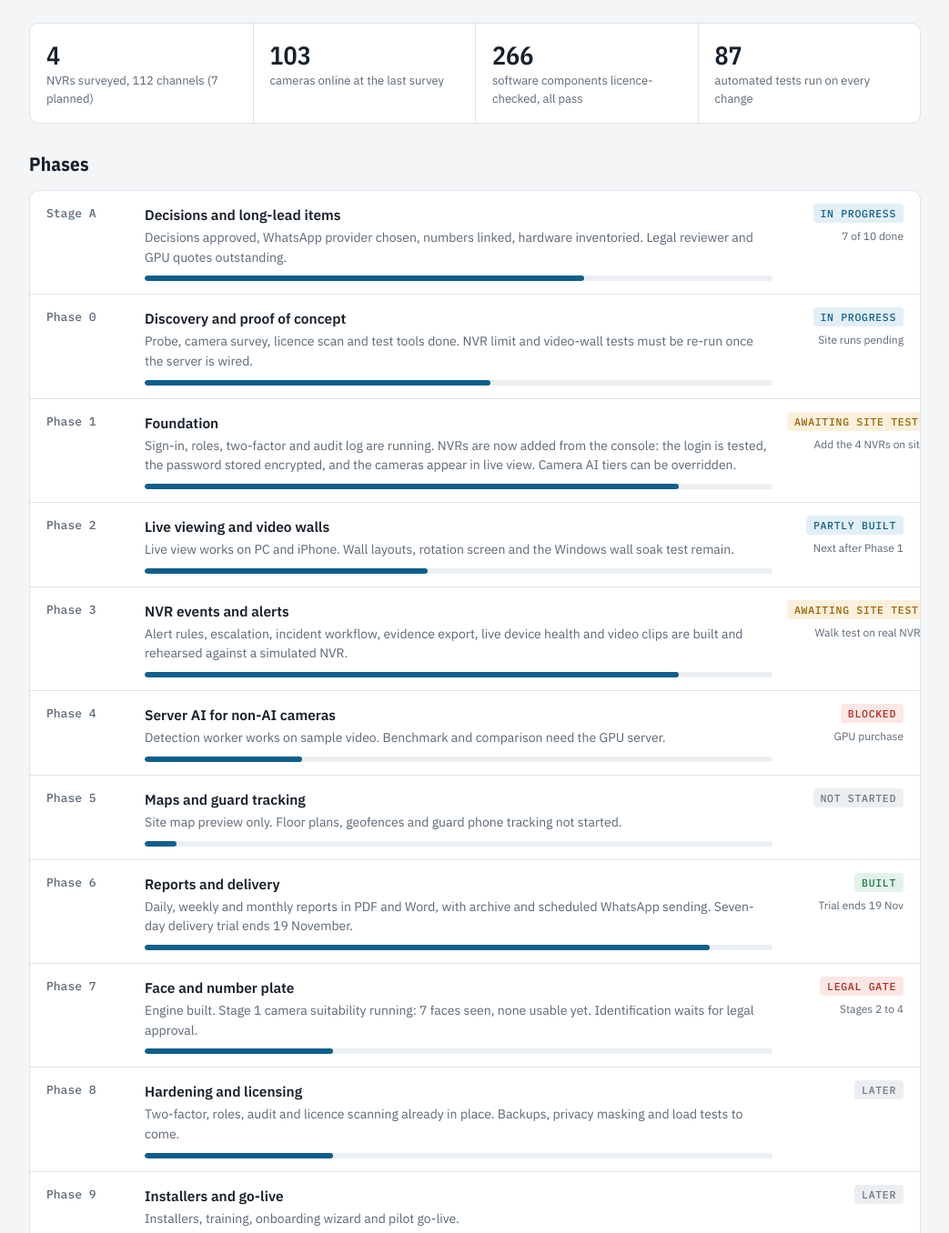
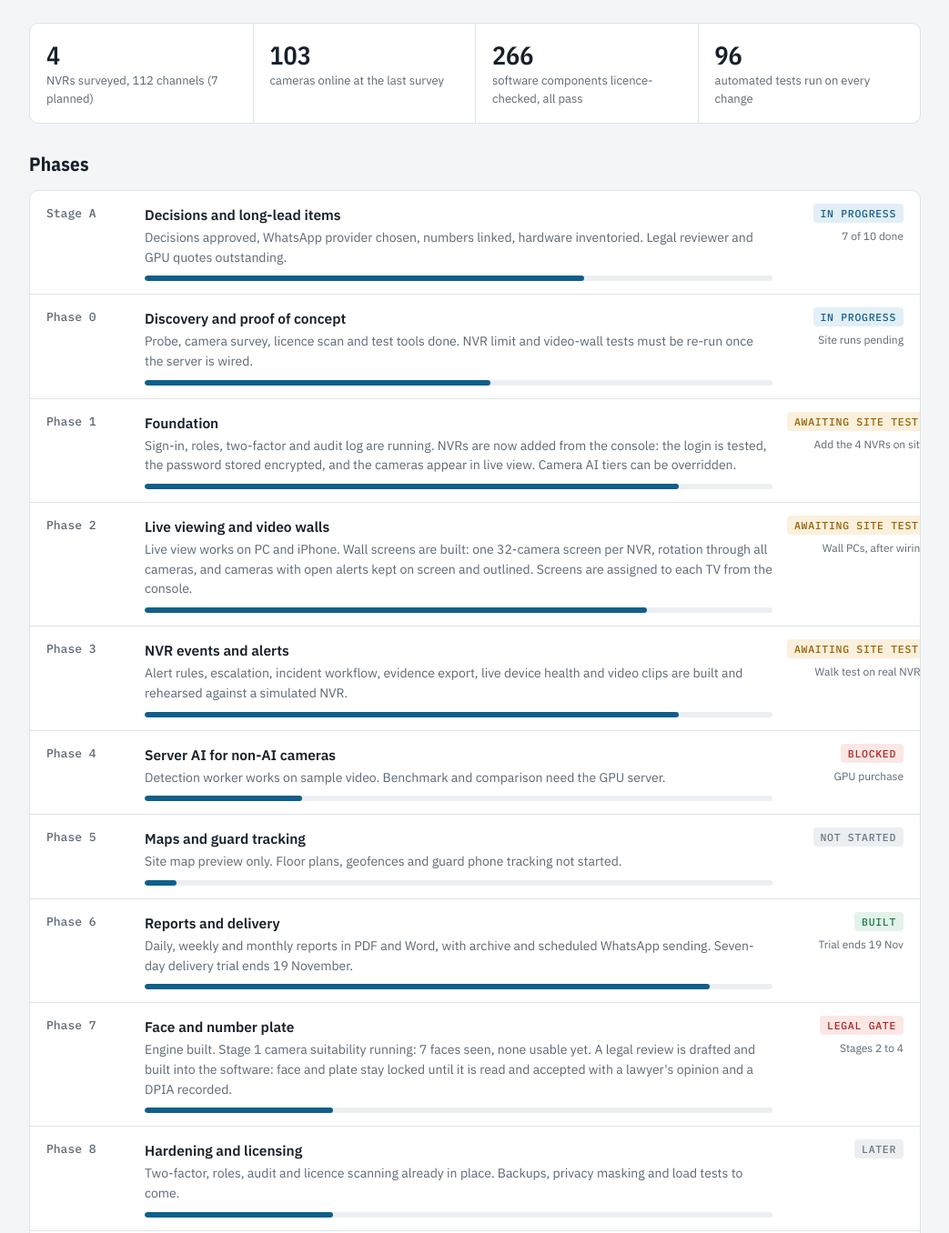
Before and after one commit to striver-star/Smart-Surveillance, a plain HTML site: page docs/client-presentation/hss-progress.html in a window 1280 px wide. Shown: the part 240-1596 px from the top of the page at 91% size, without its empty margins (118-1161 px from the left). Drawn offline with nearby package versions, Linux system fonts and the light colour scheme.

Commit message:
Progress page: Phase 2 and the legal lock
Co-Authored-By: Claude Opus 5.5 <noreply@anthropic.com>
Claude-Session: https://claude.ai/code/session_013nURmmotbySsXpWSiwn2GL

```diff
--- a/docs/client-presentation/hss-progress.html
+++ b/docs/client-presentation/hss-progress.html
@@ -77,7 +77,7 @@ footer { color: var(--muted); font-size: 13px; border-top: 1px solid var(--line)
     <div role="listitem"><b>4</b><span>NVRs surveyed, 112 channels (7 planned)</span></div>
     <div role="listitem"><b>103</b><span>cameras online at the last survey</span></div>
     <div role="listitem"><b>266</b><span>software components licence-checked, all pass</span></div>
-    <div role="listitem"><b>87</b><span>automated tests run on every change</span></div>
+    <div role="listitem"><b>96</b><span>automated tests run on every change</span></div>
   </div>
 
   <section aria-labelledby="phases">
@@ -86,12 +86,12 @@ footer { color: var(--muted); font-size: 13px; border-top: 1px solid var(--line)
       <div class="row"><div class="ph">Stage A</div><div><h3>Decisions and long-lead items</h3><p>Decisions approved, WhatsApp provider chosen, numbers linked, hardware inventoried. Legal reviewer and GPU quotes outstanding.</p><div class="track"><i style="width:70%"></i></div></div><div class="state"><span class="chip c-run">In progress</span><small>7 of 10 done</small></div></div>
       <div class="row"><div class="ph">Phase 0</div><div><h3>Discovery and proof of concept</h3><p>Probe, camera survey, licence scan and test tools done. NVR limit and video-wall tests must be re-run once the server is wired.</p><div class="track"><i style="width:55%"></i></div></div><div class="state"><span class="chip c-run">In progress</span><small>Site runs pending</small></div></div>
       <div class="row"><div class="ph">Phase 1</div><div><h3>Foundation</h3><p>Sign-in, roles, two-factor and audit log are running. NVRs are now added from the console: the login is tested, the password stored encrypted, and the cameras appear in live view. Camera AI tiers can be overridden.</p><div class="track"><i style="width:85%"></i></div></div><div class="state"><span class="chip c-wait">Awaiting site test</span><small>Add the 4 NVRs on site</small></div></div>
-      <div class="row"><div class="ph">Phase 2</div><div><h3>Live viewing and video walls</h3><p>Live view works on PC and iPhone. Wall layouts, rotation screen and the Windows wall soak test remain.</p><div class="track"><i style="width:45%"></i></div></div><div class="state"><span class="chip c-run">Partly built</span><small>Next after Phase 1</small></div></div>
+      <div class="row"><div class="ph">Phase 2</div><div><h3>Live viewing and video walls</h3><p>Live view works on PC and iPhone. Wall screens are built: one 32-camera screen per NVR, rotation through all cameras, and cameras with open alerts kept on screen and outlined. Screens are assigned to each TV from the console.</p><div class="track"><i style="width:80%"></i></div></div><div class="state"><span class="chip c-wait">Awaiting site test</span><small>Wall PCs, after wiring</small></div></div>
       <div class="row"><div class="ph">Phase 3</div><div><h3>NVR events and alerts</h3><p>Alert rules, escalation, incident workflow, evidence export, live device health and video clips are built and rehearsed against a simulated NVR.</p><div class="track"><i style="width:85%"></i></div></div><div class="state"><span class="chip c-wait">Awaiting site test</span><small>Walk test on real NVRs</small></div></div>
       <div class="row"><div class="ph">Phase 4</div><div><h3>Server AI for non-AI cameras</h3><p>Detection worker works on sample video. Benchmark and comparison need the GPU server.</p><div class="track"><i style="width:25%"></i></div></div><div class="state"><span class="chip c-stop">Blocked</span><small>GPU purchase</small></div></div>
       <div class="row"><div class="ph">Phase 5</div><div><h3>Maps and guard tracking</h3><p>Site map preview only. Floor plans, geofences and guard phone tracking not started.</p><div class="track"><i style="width:5%"></i></div></div><div class="state"><span class="chip c-todo">Not started</span></div></div>
       <div class="row"><div class="ph">Phase 6</div><div><h3>Reports and delivery</h3><p>Daily, weekly and monthly reports in PDF and Word, with archive and scheduled WhatsApp sending. Seven-day delivery trial ends 19 November.</p><div class="track"><i style="width:90%"></i></div></div><div class="state"><span class="chip c-ok">Built</span><small>Trial ends 19 Nov</small></div></div>
-      <div class="row"><div class="ph">Phase 7</div><div><h3>Face and number plate</h3><p>Engine built. Stage 1 camera suitability running: 7 faces seen, none usable yet. Identification waits for legal approval.</p><div class="track"><i style="width:30%"></i></div></div><div class="state"><span class="chip c-stop">Legal gate</span><small>Stages 2 to 4</small></div></div>
+      <div class="row"><div class="ph">Phase 7</div><div><h3>Face and number plate</h3><p>Engine built. Stage 1 camera suitability running: 7 faces seen, none usable yet. A legal review is drafted and built into the software: face and plate stay locked until it is read and accepted with a lawyer's opinion and a DPIA recorded.</p><div class="track"><i style="width:30%"></i></div></div><div class="state"><span class="chip c-stop">Legal gate</span><small>Stages 2 to 4</small></div></div>
       <div class="row"><div class="ph">Phase 8</div><div><h3>Hardening and licensing</h3><p>Two-factor, roles, audit and licence scanning already in place. Backups, privacy masking and load tests to come.</p><div class="track"><i style="width:30%"></i></div></div><div class="state"><span class="chip c-todo">Later</span></div></div>
       <div class="row"><div class="ph">Phase 9</div><div><h3>Installers and go-live</h3><p>Installers, training, onboarding wizard and pilot go-live.</p><div class="track"><i style="width:0%"></i></div></div><div class="state"><span class="chip c-todo">Later</span></div></div>
       <div class="row"><div class="ph">Phase 10</div><div><h3>Release 2.0</h3><p>Remaining growth features, chosen at a prioritisation session.</p><div class="track"><i style="width:0%"></i></div></div><div class="state"><span class="chip c-todo">Later</span></div></div>
@@ -112,7 +112,7 @@ footer { color: var(--muted); font-size: 13px; border-top: 1px solid var(--line)
     <section class="panel" aria-labelledby="decide">
       <h2 id="decide">Needs a decision</h2>
       <ul class="list">
-        <li><span class="chip c-stop">Blocking</span><div><strong>Appoint a legal reviewer</strong><span class="d">Required before face and plate identification can be trialled.</span></div></li>
+        <li><span class="chip c-stop">Blocking</span><div><strong>Appoint a legal reviewer</strong><span class="d">The drafted legal review needs their written opinion; the software stays locked until it is recorded.</span></div></li>
         <li><span class="chip c-stop">Blocking</span><div><strong>Approve a GPU server quote</strong><span class="d">Needed for server AI on non-AI cameras and the benchmark.</span></div></li>
         <li><span class="chip c-wait">Open</span><div><strong>Recognition scope</strong><span class="d">Qualify cameras one by one, and accept the GPU budget that goes with broad recognition.</span></div></li>
         <li><span class="chip c-wait">Open</span><div><strong>Fourth wall PC</strong><span class="d">Three PCs cover 4 NVRs; 7 NVRs need a fourth.</span></div></li>
```
